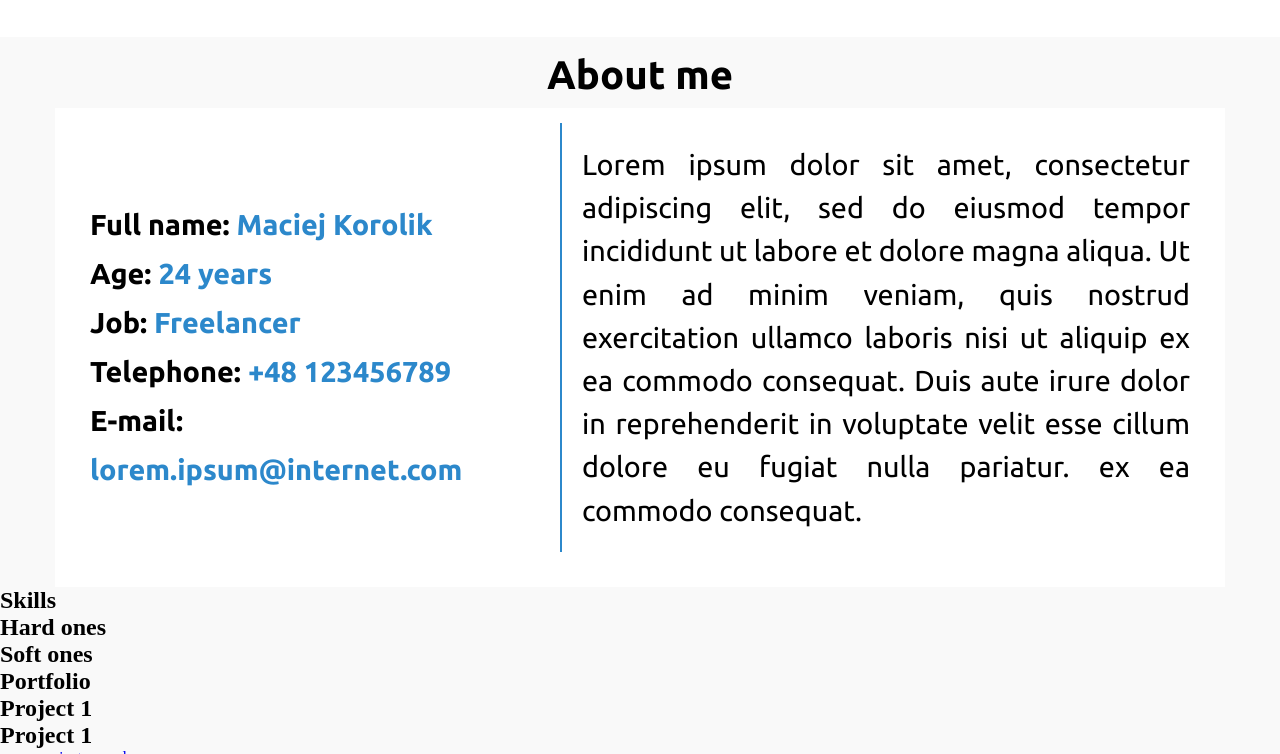
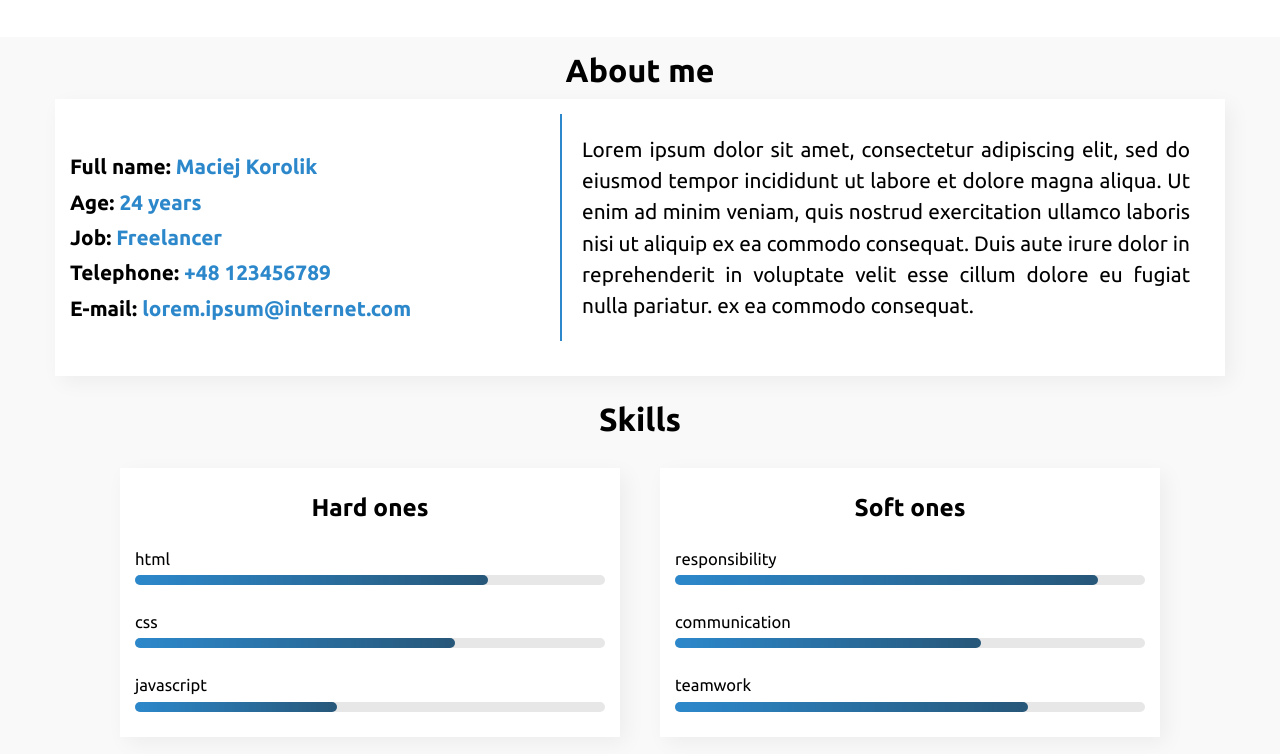
Before and after one commit to nanoDW/CC3_landingPage, a plain HTML site: page maciej_projekt/index.html in a window 1280 px wide. Shown: the part 831-1585 px from the top of the page. Drawn offline with Linux system fonts and the light colour scheme.

Commit message:
Updated after CR, hovers added, skills section finished

```diff
--- a/maciej_projekt/index.html
+++ b/maciej_projekt/index.html
@@ -13,10 +13,10 @@
 <body>
     <header>
         <div class="hero">
-            <h1>Hi there!</h1>
-            <h2>My name is <span>Maciej Korolik</span></h2>
-            <p>I am front end developer</p>
-            <p>Lorem ipsum dolor sit amet</p>
+            <h2>Hi there!</h2>
+            <p class="name">My name is <span>Maciej Korolik</span></p>
+            <p class="desc">I am front end developer</p>
+            <p class="desc">Lorem ipsum dolor sit amet</p>
         </div>
         <button onclick="toggleMenu()"class="hamburger hamburger--elastic" type="button">
             <span class="hamburger-box">
@@ -27,37 +27,36 @@
         <div class="menu">
            <nav>
               <ul class="navigation">
-                 <a class="nav-link" href="#about"><li>About me</li></a>
-                 <a class="nav-link" href="#skills"><li>Skills</li></a>
-                 <a class="nav-link" href="#portfolio"><li>Portfolio</li></a>
-                 <a class="nav-link" href="#contact"><li>Contact</li></a>
+                 <li><a class="nav-link" href="#about">About me</a></li>
+                 <li><a class="nav-link" href="#skills">Skills</a></li>
+                 <li><a class="nav-link" href="#portfolio">Portfolio</a></li>
+                 <li><a class="nav-link" href="#contact">Contact</a></li>
               </ul>
            </nav>
-           <div class="hello"></div>
-           <div class="social">
-              <p>Useful links:</p>
+           <section class="social">
+              <h2>Useful links:</h2>
               <ul>
                  <li><a href="#"><i class="fab fa-twitter-square"></i></a></li>
                  <li><a href="#"><i class="fab fa-instagram"></i></a></li>
                  <li><a href="#"><i class="fab fa-facebook-square"></i></a></li>
                  <li><a href="#"><i class="fab fa-github-square"></i></a></li>
               </ul>
-            </div>
+            </section>
         </div>
         <div class="profile-pic"></div>
     </header>
-    <div class="intro">
-       <h1>Let me know how can I help you with your projects!</h1>
+    <section class="intro">
+       <h2>Let me know how can I help you with your projects!</h2>
        <div class="buttons">
          <button class="button-contact">Contact me!</button>
          <button class="button-cv">Check my CV</button>
       </div>
-    </div>
+    </section>
     <div class="main">
        <section id="about">
-          <h1>About me</h1>
+          <h2>About me</h2>
           <div class="about-container">
-             <aside>
+             <div class="about-data">
                 <ul>
                    <li>Full name: <span>Maciej Korolik</span></li>
                    <li>Age: <span>24 years</span></li>
@@ -65,20 +64,56 @@
                    <li>Telephone: <span>+48 123456789</span></li>
                    <li>E-mail: <span>lorem.ipsum@internet.com</span></li>
                 </ul>
-             </aside>
-             <article>
-                <p>Lorem ipsum dolor sit amet, consectetur adipiscing elit, sed do eiusmod tempor incididunt ut labore et dolore magna aliqua. Ut enim ad minim veniam, quis nostrud exercitation ullamco laboris nisi ut aliquip ex ea commodo consequat. Duis aute irure dolor in reprehenderit in voluptate velit esse cillum dolore eu fugiat nulla pariatur. ex ea commodo consequat.</p>
-             </article>
+             </div>
+
+            <p>Lorem ipsum dolor sit amet, consectetur adipiscing elit, sed do eiusmod tempor incididunt ut labore et dolore magna aliqua. Ut enim ad minim veniam, quis nostrud exercitation ullamco laboris nisi ut aliquip ex ea commodo consequat. Duis aute irure dolor in reprehenderit in voluptate velit esse cillum dolore eu fugiat nulla pariatur. ex ea commodo consequat.</p>
+
           </div>
        </section>
        <section id="skills">
-          <h1>Skills</h1>
+          <h2>Skills</h2>
           <div class="skills-container">
              <div class="skills-hard">
-                <h1>Hard ones</h1>
+                <h3>Hard ones</h3>
+                <div class="skills-item">
+                   <p>html</p>
+                   <div class="slider">
+                      <div class="slider-inner slider-html"></div>
+                   </div>
+                </div>
+                <div class="skills-item">
+                   <p>css</p>
+                   <div class="slider">
+                        <div class="slider-inner slider-css"></div>
+                     </div>
+                </div>
+                <div class="skills-item">
+                   <p>javascript</p>
+                   <div class="slider">
+                        <div class="slider-inner slider-js"></div>
+                     </div>
+                </div>
              </div>
              <div class="skills-soft">
-               <h1>Soft ones</h1>
+               <h3>Soft ones</h3>
+               <div class="skills-item">
+                  <p>responsibility</p>
+                  <div class="slider">
+                     <div class="slider-inner slider-responsibility"></div>
+                  </div>
+               </div>
+               <div class="skills-item">
+                  <p>communication</p>
+                  <div class="slider">
+                        <div class="slider-inner slider-communication"></div>
+                     </div>
+               </div>
+               <div class="skills-item">
+                  <p>teamwork</p>
+                  <div class="slider">
+                        <div class="slider-inner slider-teamwork"></div>
+                     </div>
+               </div>
              </div>
           </div>
        </section>
--- a/maciej_projekt/styles/style.css
+++ b/maciej_projekt/styles/style.css
@@ -13,12 +13,21 @@ a {
 }
 
 :root {
+    /* Color variables */
     --color-primary: #2c88cb;
     --color-primary-darker: #275779;
     --color-primary-transparent: rgba(44, 136, 203, 0.9);
     --color-secondary: #FDC32F;
     --color-dark-text: #222;
     --color-gray-background: #F9F9F9;
+
+    /* Skills variables */
+    --skills-html: 75%;
+    --skills-css: 68%;
+    --skills-js: 43%;
+    --skills-responsibility: 90%;
+    --skills-communication:65%;
+    --skills-teamwork: 75%;
 }
 
 header {
@@ -34,23 +43,20 @@ header {
     width: 300px;
     position: absolute;
     top: 55%;
-    left: 0;
-    right: 0;
-    margin-left: auto;
-    margin-right: auto;
+    margin: 0 calc(50% - (300px/2));
     font-family: 'Ubuntu', sans-serif;
 }
-.hero h1 {
+.hero h2 {
     font-size: 5.5em;
     font-weight: bold;
     line-height: 1.5;
 }
-.hero h2 {
+.hero .name {
     font-size: 2.2em;
     font-weight: bold;
     line-height: 1.5;
 }
-.hero p {
+.hero .desc {
     font-size: 1.8em;
 }
 .hero span {
@@ -64,10 +70,7 @@ header {
     height: 230px;
     width: 230px;
     top: 15%;
-    left: 0;
-    right: 0;
-    margin-left: auto;
-    margin-right: auto;
+    margin: 0 calc(50% - (230px/2));
     box-shadow: 6px 6px 20px rgba(0, 0, 0, 0.25);
 }
 /* Hamburger animation made by Jonathan Suh @jonsuh
@@ -106,10 +109,17 @@ header {
 }
 
 .navigation a {
+    display: block;
     font-size: 3em;
     color: #FFF;
+    line-height:2;
+    transition: 0.3s ease;
 }
-/* dodać hovery!!! */
+.navigation a:hover {
+    color: var(--color-secondary);
+    transform: scale(1.05);
+}
+
 
 .social ul {
     display: flex;
@@ -117,18 +127,23 @@ header {
     justify-content: space-evenly;
 
 }
-.social p {
+.social h2 {
     font-size: 2em;
     color: #FFF;
     text-align: center;
     line-height: 3;
 }
-.social a {
+.social a  {
     font-size: 4em;
     color: #FFF;
 }
-/* dodać hovery!!! */
-
+.social i {
+    transition: 0.3s ease;
+}
+.social a:hover i {
+    color: var(--color-secondary);
+    transform: scale(1.2);
+}
 
 /* End of header styling */
 
@@ -139,8 +154,9 @@ header {
     color: var(--color-dark-text);
     margin: 15px 15px 40px 15px;
     text-align: center;
+
 }
-.intro h1 {
+.intro h2 {
     font-size: 2em;
     margin: 10px 0;
     font-weight: 100;
@@ -162,11 +178,25 @@ header {
 .intro button.button-contact{
     color: #FFF;
     background-color: var(--color-primary);
+    transition: 0.3s ease;
+}
+.intro button.button-contact:hover {
+    cursor: pointer;
+    color: var(--color-dark-text);
+    background-color: var(--color-secondary);
 }
 .intro button.button-cv{
     color:  var(--color-primary);
     border: 1px solid var(--color-primary);
     background-color: #FFF;
+    transition: 0.3s ease;
+}
+
+.intro button.button-cv:hover {
+    cursor: pointer;
+    color: var(--color-secondary);
+    border: 1px solid var(--color-secondary);
+
 }
 /* dodać hovery!!! */
 
@@ -181,9 +211,9 @@ header {
 #about {
     font-family: 'Ubuntu', sans-serif;
 }
-#about h1 {
+#about h2 {
     text-align: center;
-    font-size: 2.5em;
+    font-size: 2em;
     padding-top: 15px;
     margin: 10px auto;
 }
@@ -193,25 +223,93 @@ header {
     align-items: center;
     background-color: #FFF;
     margin: 15px 20px;
-    font-size: 1.8em;
+    font-size: 1.3em;
     padding: 15px;
+    box-shadow: 6px 6px 20px rgba(0, 0, 0, 0.05);
 }
-.about-container aside {
+.about-container .about-data {
     font-weight: bold;
     line-height: 1.7;
 }
-.about-container aside span {
+.about-container .about-data span {
     color: var(--color-primary);
 }
-.about-container article {
+.about-container p {
     margin-top: 20px;
     border-top: 2px solid var(--color-primary);
-    padding: 20px;
+    padding: 20px 0;
     text-align: justify;
     line-height: 1.5;
 }
 
 /* End of about section */
+/* Start of skills section */
+#skills {
+    font-family: 'Ubuntu', sans-serif;
+}
+#skills h2 {
+    text-align: center;
+    font-size: 2em;
+    padding-top: 15px;
+    margin: 10px auto;
+}
+.skills-container {
+    display: flex;
+    flex-direction: column;
+    align-items: stretch;
+    font-size: 1.3em;
+}
+.skills-container h3 {
+    text-align: center;
+    line-height: 2;
+}
+.skills-hard, .skills-soft {
+    display: flex;
+    flex-direction: column;
+    align-items: stretch;
+    background-color: #FFF;
+    padding: 15px;
+    margin: 20px;
+    box-shadow: 6px 6px 20px rgba(0, 0, 0, 0.05);
+}
+.skills-item {
+    padding: 10px 0;
+}
+.skills-item p {
+    font-size: 0.8em;
+    line-height: 2;
+}
+.skills-item .slider {
+    width: 100%;
+    background-color: #E7E7E7;
+    height: 10px;
+    border-radius: 5px;
+}
+.slider-inner {
+    height: 100%;
+    background: linear-gradient(to right, var(--color-primary), var(--color-primary-darker));
+    border-radius: 5px;
+}
+.slider-html {
+    width: var(--skills-html);
+}
+.slider-css {
+    width: var(--skills-css);
+}
+.slider-js {
+    width: var(--skills-js);
+}
+.slider-responsibility {
+    width: var(--skills-responsibility);
+}
+.slider-communication {
+    width: var(--skills-communication);
+}
+.slider-teamwork {
+    width: var(--skills-teamwork);
+}
+
+/* End of skills section */
 /* End of main section */
 
 
@@ -226,18 +324,31 @@ header {
     .hero {
         width: 420px;
         top: 55%;
+        margin: 0 calc(50% - (420px/2));
     }
     .profile-pic {
         height: 300px;
         width: 300px;
+        margin: 0 calc(50% - (300px/2));
     }
     /* End of header styling */
     /* Start of Intro section */
-    .intro h1 {
+    .intro h2 {
         font-size: 3em;
         margin: 20px 0;
     }
     /* End of Intro section */
+    /* Start of skills section */
+    .skills-container {
+        flex-direction: row;
+        justify-content: center;
+    }
+    .skills-hard, .skills-soft {
+        flex-grow: 1;
+        max-width: 500px;
+    }
+
+    /* End of skills section */
 }
 
 
@@ -256,7 +367,8 @@ header {
     .profile-pic {
         height: 210px;
         width: 210px;
-        margin-right: 90px;
+        margin: 0;
+        right: 150px;
         top: 25%;
     }
     .menu {
@@ -283,27 +395,17 @@ header {
         justify-content: space-around;
         width: 450px;
     }
-    .intro h1 {
+    .intro h2 {
         font-size: 3.3em;
     }
     /* End of Intro section */
     /* Start of about section */
-    .about-container {
-        flex-direction: row;
-        justify-content: space-between;
-    }
-    .about-container article {
+    .about-container p {
         margin: 0 0 20px 0;
-        border-top: none;
-        border-left: 2px solid var(--color-primary);
         padding: 20px;
-        text-align: justify;
-        line-height: 1.5;
         max-width: 650px;
     }
-    .about-container aside {
-        padding: 0 20px;
-    }
+    /* End of about section */
 
 
 }
@@ -351,7 +453,7 @@ header {
         width: 150px;
         margin-right: 40px;
     }
-    .social p {
+    .social h2 {
         font-size: 1.4em;
         text-align: right;
     }
@@ -370,6 +472,19 @@ header {
         top: 110px;
     }
 /* End of header styling */
+/* Start of about section */
+    .about-container {
+        flex-direction: row;
+        justify-content: space-between;
+
+    }
+
+    .about-container p {
+        border-top: none;
+        border-left: 2px solid var(--color-primary);
+    }
+
+/* End of about section */
 }
 
 @media only screen and (min-width: 1200px) {
@@ -398,6 +513,7 @@ header {
     max-width: 1170px;
     margin: auto;
    }
+
    /* End of about section */
     /* End of main section */
 }
```
